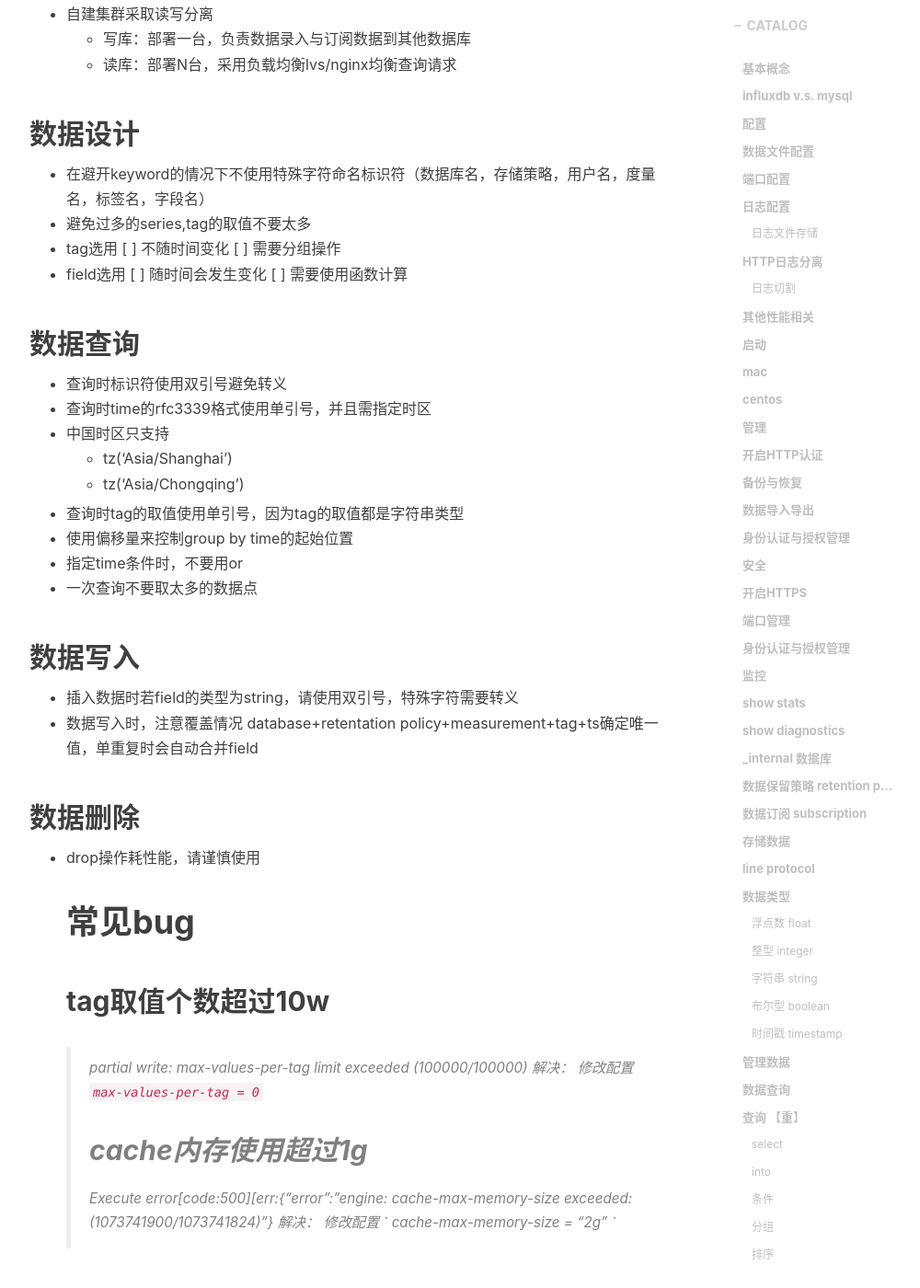
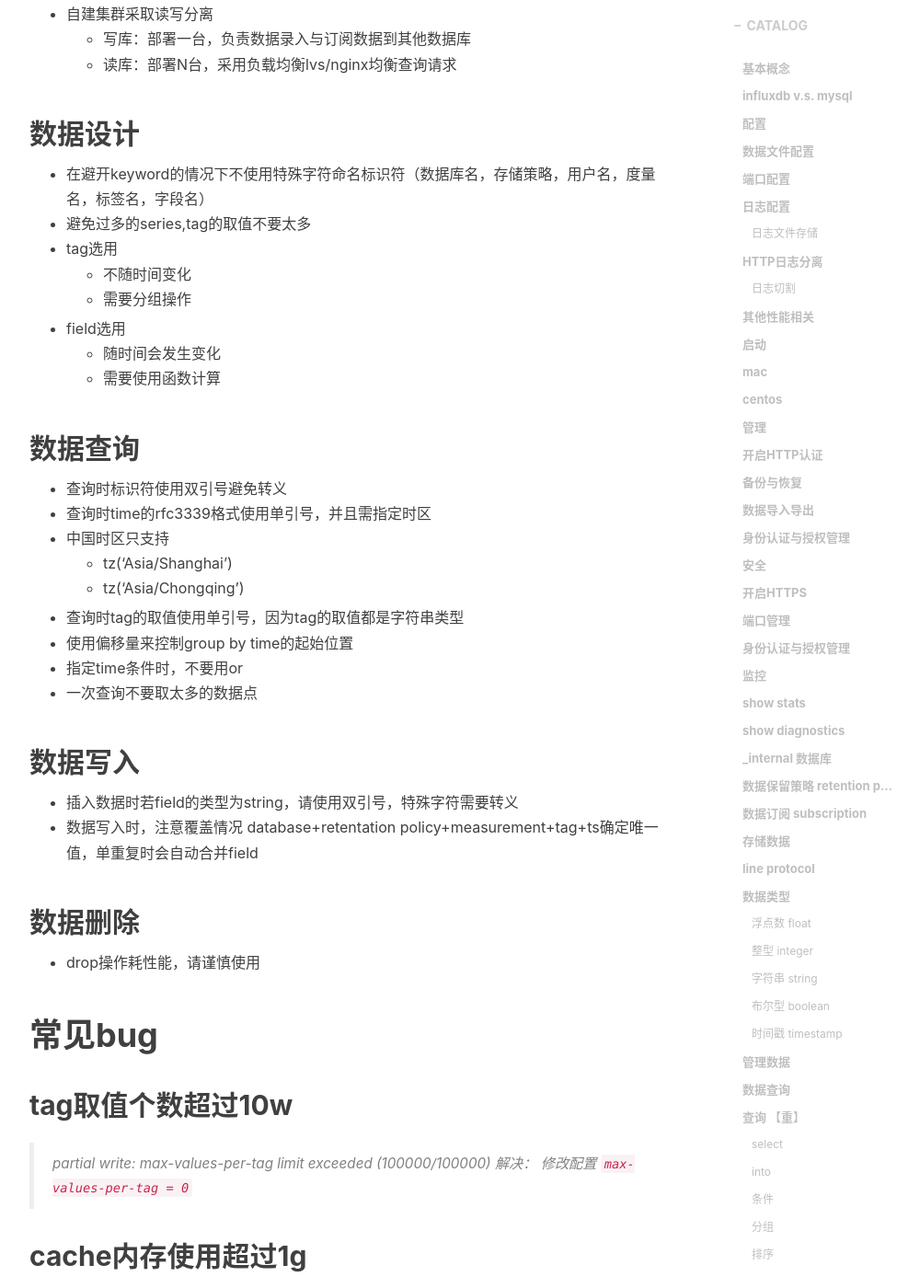
Before and after one commit to tanjiti/tanjiti.github.io, a Jekyll site: the page built from _posts/2018-11-15-开源influxdb操作手册.markdown, in a window 1280 px wide and 1400 px high, scrolled down 22297 px. Shown: the whole window at 92% size, without its empty margins (233-1233 px from the left). Built offline with Jekyll 4.4.1, drawn with Linux system fonts in a browser that asks for light colours; nearby versions of some CDN libraries; comment, search, counter and statistics services are not loaded.

Commit message:
fix format error

```diff
--- a/_posts/2018-11-15-开源influxdb操作手册.markdown
+++ b/_posts/2018-11-15-开源influxdb操作手册.markdown
@@ -622,11 +622,11 @@ http://127.0.0.1:8086/query?chunked=true&db=_internal&q=select+derivative%28poin
 * 在避开keyword的情况下不使用特殊字符命名标识符（数据库名，存储策略，用户名，度量名，标签名，字段名）
 * 避免过多的series,tag的取值不要太多
 * tag选用
- [ ] 不随时间变化
- [ ] 需要分组操作
+    * 不随时间变化
+    * 需要分组操作
 * field选用
- [ ] 随时间会发生变化
- [ ] 需要使用函数计算
+    * 随时间会发生变化
+    * 需要使用函数计算
 
 
 ## 数据查询
@@ -647,13 +647,18 @@ http://127.0.0.1:8086/query?chunked=true&db=_internal&q=select+derivative%28poin
 
 ## 数据删除
 * drop操作耗性能，请谨慎使用
+
 # 常见bug
+
 ## tag取值个数超过10w
+
 > partial write: max-values-per-tag limit exceeded (100000/100000)
 解决：
 修改配置
 `max-values-per-tag = 0`
+
 ## cache内存使用超过1g
+
 > Execute error[code:500][err:{"error":"engine: cache-max-memory-size exceeded: (1073741900/1073741824)”}
 解决：
 修改配置
```
Also changed, not shown: _includes/about/zh.md (+1 -1 lines), _posts/2018-12-18-开源kapacitor操作手册.markdown (added).
